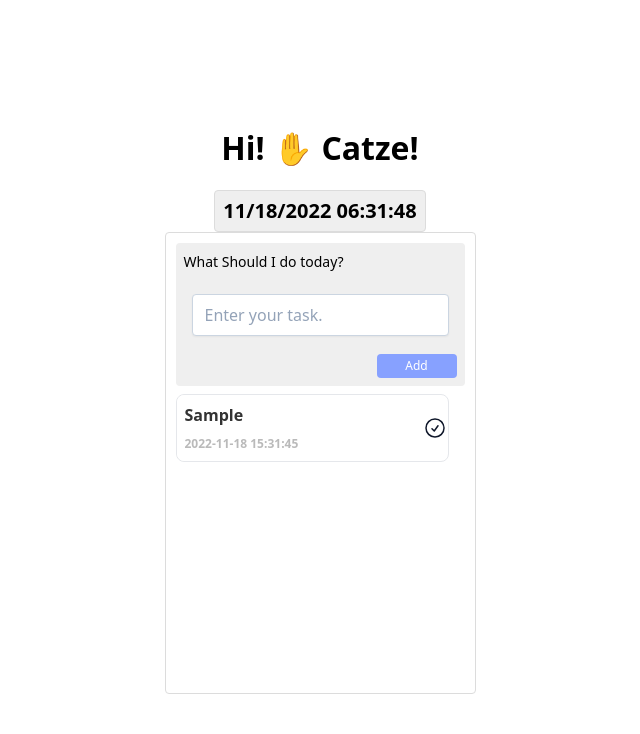
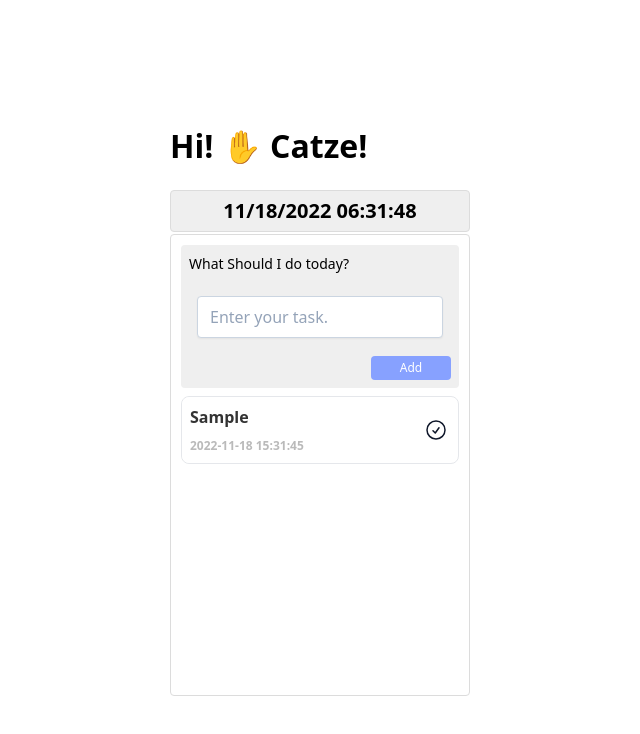
Before and after one commit to Jung-Ah-C/react-next-recoil-tailwind-practice, a Next.js app: page / in a window 1280 px wide. Both pictures are taken after typing "Sample" into the empty fields and a click on the button "Add". Shown: the top 734 px of the page, without its empty margins (320-960 px from the left). Built offline with nearby package versions, Linux system fonts and the light colour scheme.

Commit message:
Fix all code according to feedback

```diff
--- a/features/Clock/components/Clock.tsx
+++ b/features/Clock/components/Clock.tsx
@@ -12,7 +12,7 @@ const Clock: React.FC = () => {
     }, []);
 
     return (
-        <div className="h-[42px] bg-[#EFEFEF] border border-[#DCDCDC] hover:bg-[#F0F3FF] flex items-center gap-2.5 p-2 rounded-[4px]">
+        <div className="h-[42px] bg-[#EFEFEF] border border-[#DCDCDC] hover:bg-[#F0F3FF] flex items-center justify-center w-full max-w-75 p-2 rounded-[4px] ">
             <strong className="text-[20px]">{dateState} {timeState}</strong>
         </div>
     );
--- a/features/Todo/components/TodoForm.tsx
+++ b/features/Todo/components/TodoForm.tsx
@@ -48,7 +48,7 @@ const TodoForm: React.FC = () => {
             <div className="bg-[#EFEFEF] flex flex-col p-2 gap-2.5 rounded-[4px]">
                 <span className="text-[14px]">What Should I do today?</span>
                 <form onSubmit={handleFormSubmit} className="flex flex-col gap-2.5">
-                    <div className="p-2">
+                    <div className="p-2 gap-2.5">
                         <Input placeholder="Enter your task." value={task} onChange={handleInput}/>
                     </div>
                     <div className="flex justify-end">
--- a/features/Todo/components/TodoHeader.tsx
+++ b/features/Todo/components/TodoHeader.tsx
@@ -2,7 +2,7 @@ import React from "react";
 
 const TodoHeader: React.FC = () => {
     return (
-        <div className="flex items-center py-1 gap-2.5 h-[84px]">
+        <div className="flex items-center py-1 gap-2.5 h-[84px] text-left">
             <header>
                 <strong className="text-[32px]">Hi! ✋ Catze!</strong>
             </header>
--- a/features/Todo/components/TodoItem.tsx
+++ b/features/Todo/components/TodoItem.tsx
@@ -22,12 +22,12 @@ const TodoItem: React.FC<TodoProps> = ({ todo }) => {
     }, [todo]);
 
     return (
-        <div className="w-[272px] min-h-[61px] rounded-[8px] bg-[#FFFFFF] border border-[rgb(51, 51, 51, 0.5)] flex w-full gap-2">
-            <div className={`flex flex-col grow p-2 gap-2 rounded-l-[8px] ${buttonState ? "bg-[#E5FFD9]" : "bg-white"}`}>
+        <div className="min-h-[61px] rounded-[8px] bg-[#FFFFFF] border border-[rgb(51, 51, 51, 0.5)] flex w-full">
+            <div className={`flex flex-col grow p-2 gap-2 rounded-l-[8px] transition-all duration-200 ${buttonState ? "bg-[#E5FFD9]" : "bg-white"}`}>
                 <span className="font-bold text-[16px] text-[#333333]">{task}</span>
                 <time className="font-bold text-[12px] text-[#BABABA]">{datetime}</time>
             </div>
-            <div className="flex items-center gap-2.5 p-[1px]">
+            <div className="flex items-center justify-center gap-2.5 p-[1px] w-[44px]">
                 <Button className="bg-white" type="button" onClick={handleChange}>{buttonState ? <FilledCheckCircleIcon className="w-[24px] h-[24px] stroke-white fill-[#24C73E]"/> : <CheckCircleIcon className="w-[24px] h-[24px] stroke-[#0F172A]"/>}</Button>
             </div>
         </div>
--- a/features/Todo/components/TodoList.tsx
+++ b/features/Todo/components/TodoList.tsx
@@ -7,8 +7,8 @@ interface Todos {
 
 const TodoList: React.FC<Todos> = ({ todos }) => {
     return (
-        <div className="overflow-y-auto h-[289px] pr-4">
-            <ul>
+        <div className="overflow-y-auto h-[289px]">
+            <ul className="flex flex-col gap-2">
                 {todos.map((todo) => (
                     <li key={todo.id}>
                         <TodoItem todo={todo}/>
--- a/features/Todo/pages/TodoPage.tsx
+++ b/features/Todo/pages/TodoPage.tsx
@@ -5,10 +5,12 @@ import TodoHeader from '../components/TodoHeader';
 
 const TodoPage: React.FC = () => {
     return (
-        <div className="flex flex-col justify-center items-center h-screen w-min-[300px]">
-            <TodoHeader/>
-            <Clock/>
-            <TodoForm/>
+        <div className="flex flex-col justify-center items-center h-screen">
+            <div className="flex flex-col max-w-75 gap-0.5 w-full p-10 xl:w-[380px]">
+                <TodoHeader/>
+                <Clock/>
+                <TodoForm/>
+            </div>
         </div>
     );
 }
```
